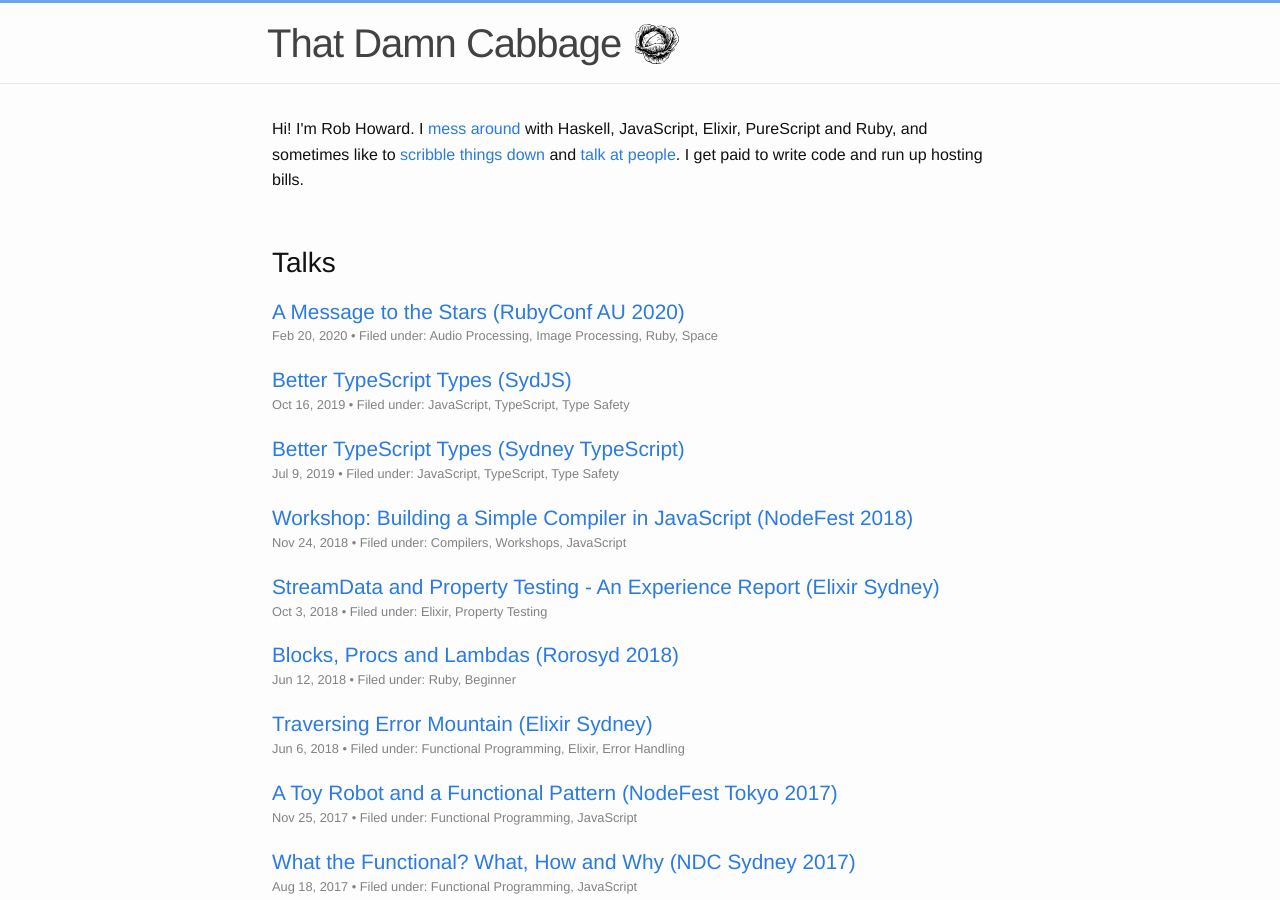
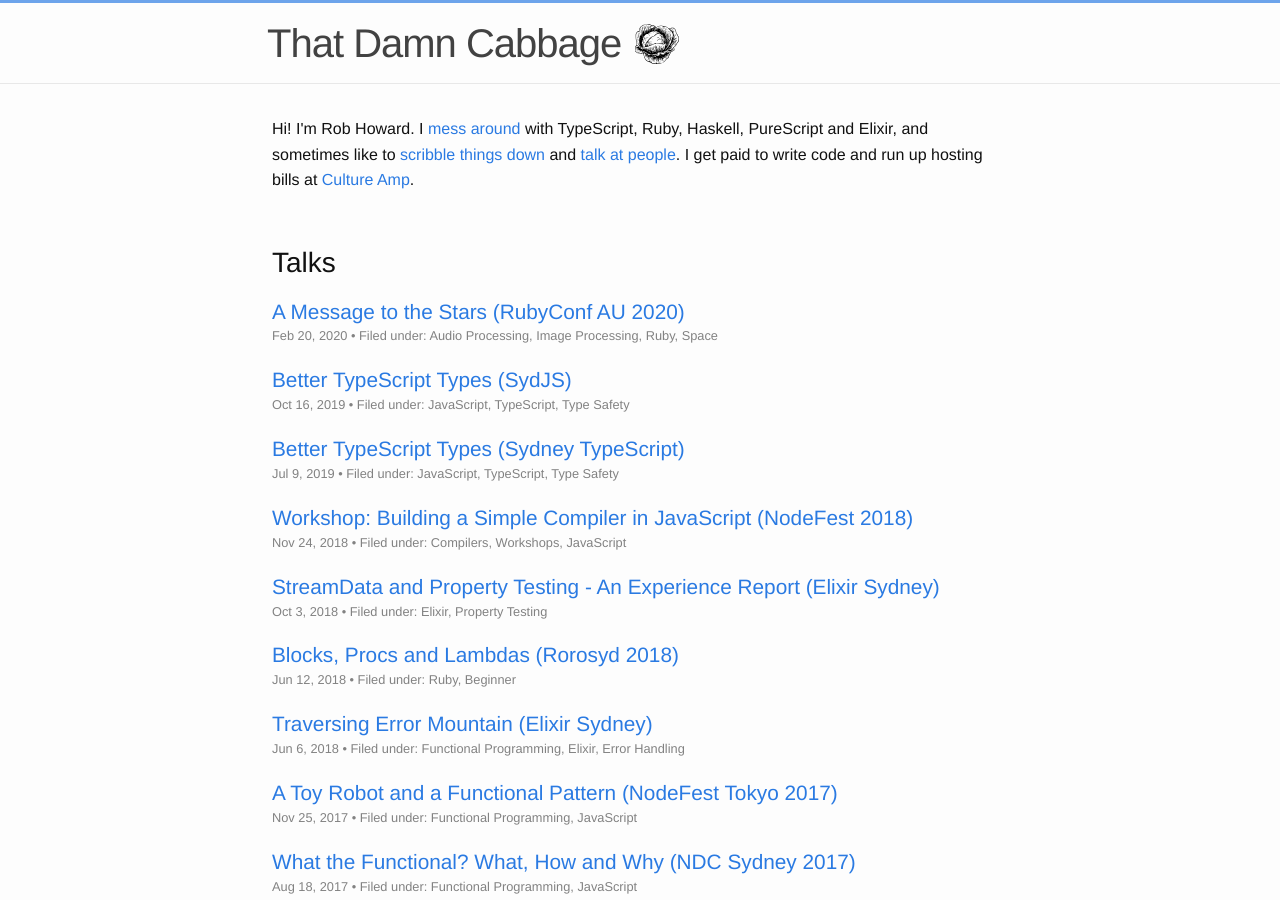
Before and after one commit to damncabbage/deadname.id.au, a Jekyll site: the page built from index.html, in a window 1280 px wide and 900 px high. Built offline with Jekyll 4.4.1, drawn with Linux system fonts in a browser that asks for light colours.

Commit message:
Update bio. (It's not like I've written Haskell in a while.)

```diff
--- a/index.html
+++ b/index.html
@@ -5,7 +5,7 @@
 
 <div class="home">
 
-  <p>Hi! I'm Rob Howard. I <a href="https://github.com/damncabbage">mess around</a> with Haskell, JavaScript, Elixir, PureScript and Ruby, and sometimes like to <a href="#posts">scribble things down</a> and <a href="/speaking/">talk at people</a>. I get paid to write code and run up hosting bills.</p>
+  <p>Hi! I'm Rob Howard. I <a href="https://github.com/damncabbage">mess around</a> with TypeScript, Ruby, Haskell, PureScript and Elixir, and sometimes like to <a href="#posts">scribble things down</a> and <a href="/speaking/">talk at people</a>. I get paid to write code and run up hosting bills at <a href="https://www.cultureamp.com">Culture Amp</a>.</p>
 
   {% if site.talks %}
     <section id="talks" class="home-section">
```
